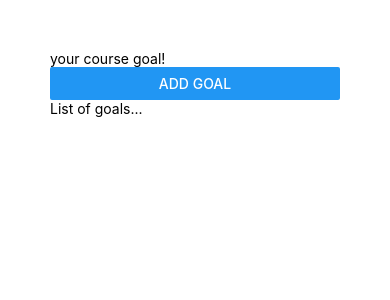
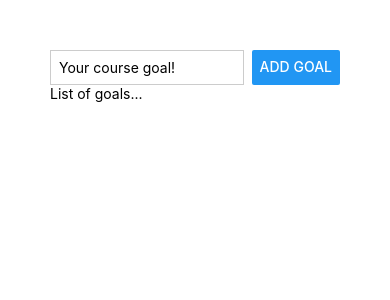
Before and after one commit to mdrdavid/native-course, a React Native app in the folder new-course/: screen / in a window 390 px wide. Shown: the top 300 px of the page. Built offline with nearby package versions, Linux system fonts and the light colour scheme.

Commit message:
algining the text inputs

```diff
--- a/new-course/App.js
+++ b/new-course/App.js
@@ -4,9 +4,9 @@
 export default function App() {
   return (
     <View style={styles.appContainer}>
-      <View>
+      <View style={styles.inputContainer}>
         {/* <Text style={styles.dummyText}>Week For React Native</Text> */}
-        <TextInput placeholder="your course goal!" />
+        <TextInput placeholder="Your course goal!" style={styles.textInput}/>
         <Button title="Add Goal" />
       </View>
       <View>
@@ -26,6 +26,17 @@
   appContainer: {
     padding: 50,
   },
+  inputContainer:{
+    flexDirection: 'row',
+    justifyContent: 'space-between'
+  },
+  textInput:{
+    borderWidth:1,
+    borderColor: '#cccccc',
+    width: "80%",
+    marginRight: 8,
+    padding:8,
+  },
   dummyText: {
     margin: 16,
     borderWidth: 2,
--- a/new-course/package.json
+++ b/new-course/package.json
@@ -12,7 +12,7 @@
     "expo": "~48.0.6",
     "expo-status-bar": "~1.4.4",
     "react": "18.2.0",
-    "react-native": "0.71.3"
+    "react-native": "0.71.4"
   },
   "devDependencies": {
     "@babel/core": "^7.20.0"
```
Also changed, not shown: 1 other file (tests, documents, lock files or other folders).
